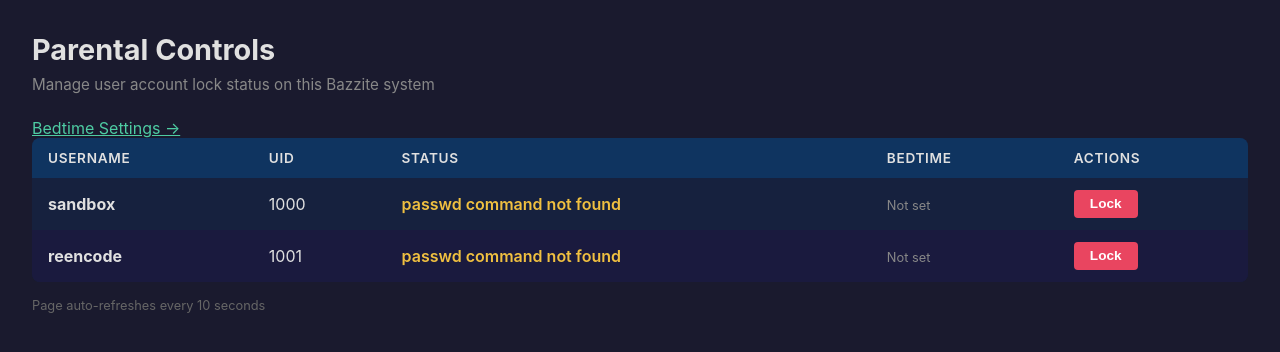
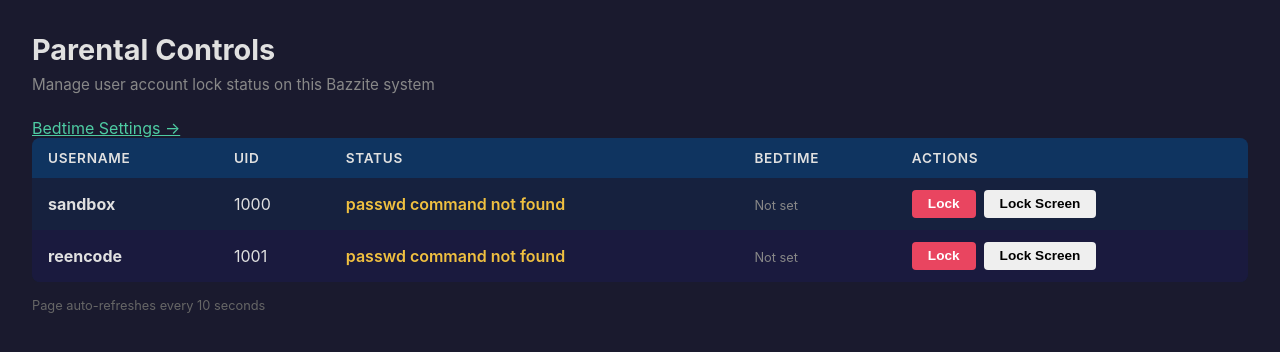
Before and after one commit to mcmillanator/parental-controls, a Flask app: page / in a window 1280 px wide. Shown: the top 352 px of the page. Run offline with Flask 3, Linux system fonts and the light colour scheme.

Commit message:
Add Lock Screen button and /api/lock-screen endpoint

```diff
--- a/app.py
+++ b/app.py
@@ -304,6 +304,40 @@ def api_lock():
     return jsonify({'success': success, 'message': message})
 
 
+@app.route('/api/lock-screen', methods=['POST'])
+def api_lock_screen():
+    """Lock the user's screen and account without terminating the session.
+
+    Runs:
+      sudo usermod -L <user>      — lock the account
+      loginctl lock-session       — lock the screen (session stays alive)
+    """
+    username = request.form.get('username', '').strip()
+    if not username:
+        return jsonify({'success': False, 'error': 'No username provided'}), 400
+    if not all(c.isalnum() or c in '_-.' for c in username):
+        return jsonify({'success': False, 'error': 'Invalid username'}), 400
+
+    # Lock the account
+    success, msg = run_lock_command(username, 'lock')
+    if not success:
+        return jsonify({'success': False, 'message': msg}), 400
+
+    # Lock the screen without terminating the session
+    try:
+        result = subprocess.run(
+            ['sudo', 'loginctl', 'lock-session'],
+            capture_output=True, text=True, timeout=10
+        )
+        screen_msg = result.stderr.strip() or 'Screen locked'
+        if result.returncode != 0:
+            screen_msg = f'loginctl lock-session: {result.stderr.strip() or "failed"}'
+    except Exception as e:
+        screen_msg = f'loginctl lock-session error: {e}'
+
+    return jsonify({'success': True, 'message': f'Account locked and screen locked ({screen_msg})'})
+
+
 @app.route('/api/unlock', methods=['POST'])
 def api_unlock():
     """Unlock a user account."""
--- a/templates/index.html
+++ b/templates/index.html
@@ -123,7 +123,12 @@
                 </td>
                 <td class="actions">
                     {% if user.locked != True %}
+                    {% if user.in_bedtime %}
+                    <button class="btn-lock" style="background: #6a4c93;" disabled>In Bedtime</button>
+                    {% else %}
                     <button class="btn-lock" onclick="lockUser('{{ user.username }}')">Lock</button>
+                    <button class="btn-screen-lock" onclick="lockScreenUser('{{ user.username }}')">Lock Screen</button>
+                    {% endif %}
                     {% endif %}
                     {% if user.locked == True %}
                     <button class="btn-unlock" onclick="unlockUser('{{ user.username }}')">Unlock</button>
@@ -167,6 +172,26 @@
             }
         }
 
+        async function lockScreenUser(username) {
+            if (!confirm(`Lock screen and account for "${username}"?`)) return;
+            try {
+                const resp = await fetch('/api/lock-screen', {
+                    method: 'POST',
+                    headers: { 'Content-Type': 'application/x-www-form-urlencoded' },
+                    body: `username=${encodeURIComponent(username)}`
+                });
+                const data = await resp.json();
+                if (data.success) {
+                    showToast(data.message || `Screen locked for ${username}`, false);
+                    setTimeout(() => location.reload(), 500);
+                } else {
+                    showToast(`Error: ${data.message}`, true);
+                }
+            } catch (e) {
+                showToast(`Error: ${e.message}`, true);
+            }
+        }
+
         async function unlockUser(username) {
             if (!confirm(`Unlock user "${username}"?`)) return;
             try {
```
